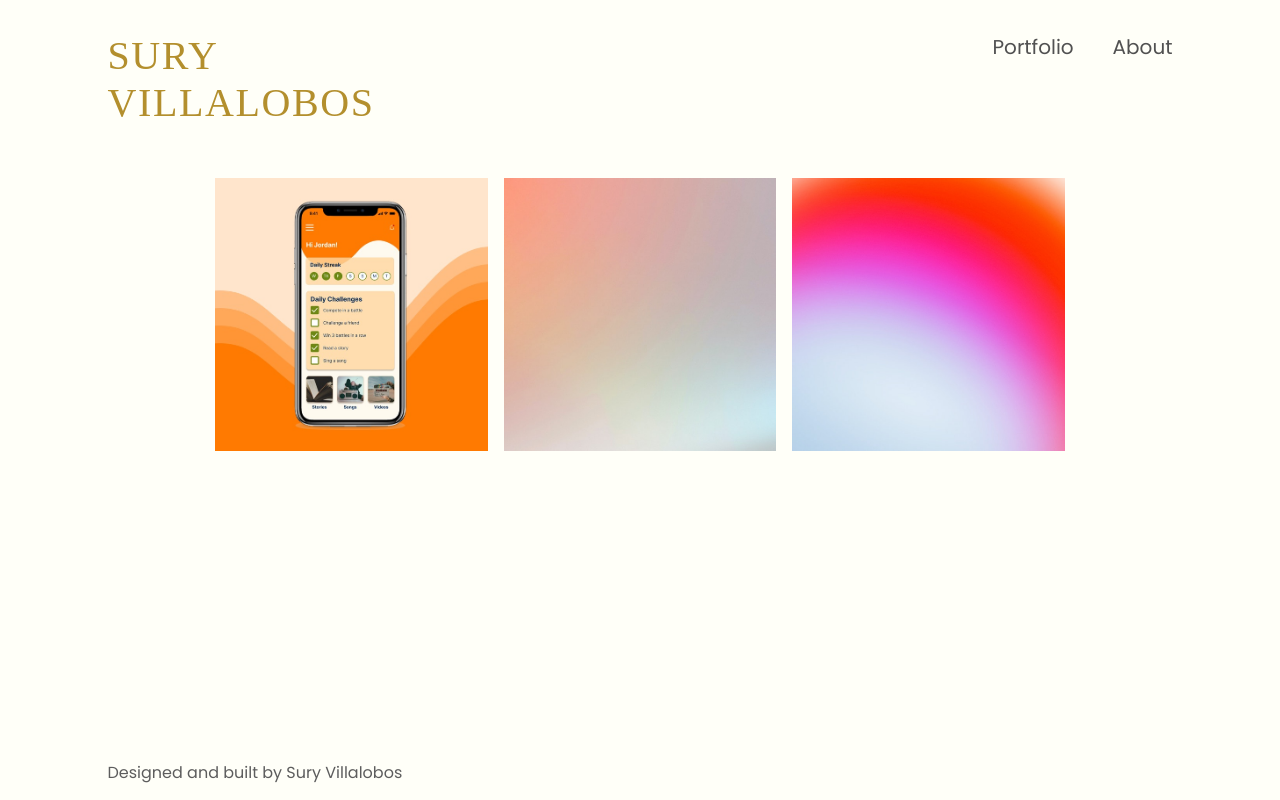
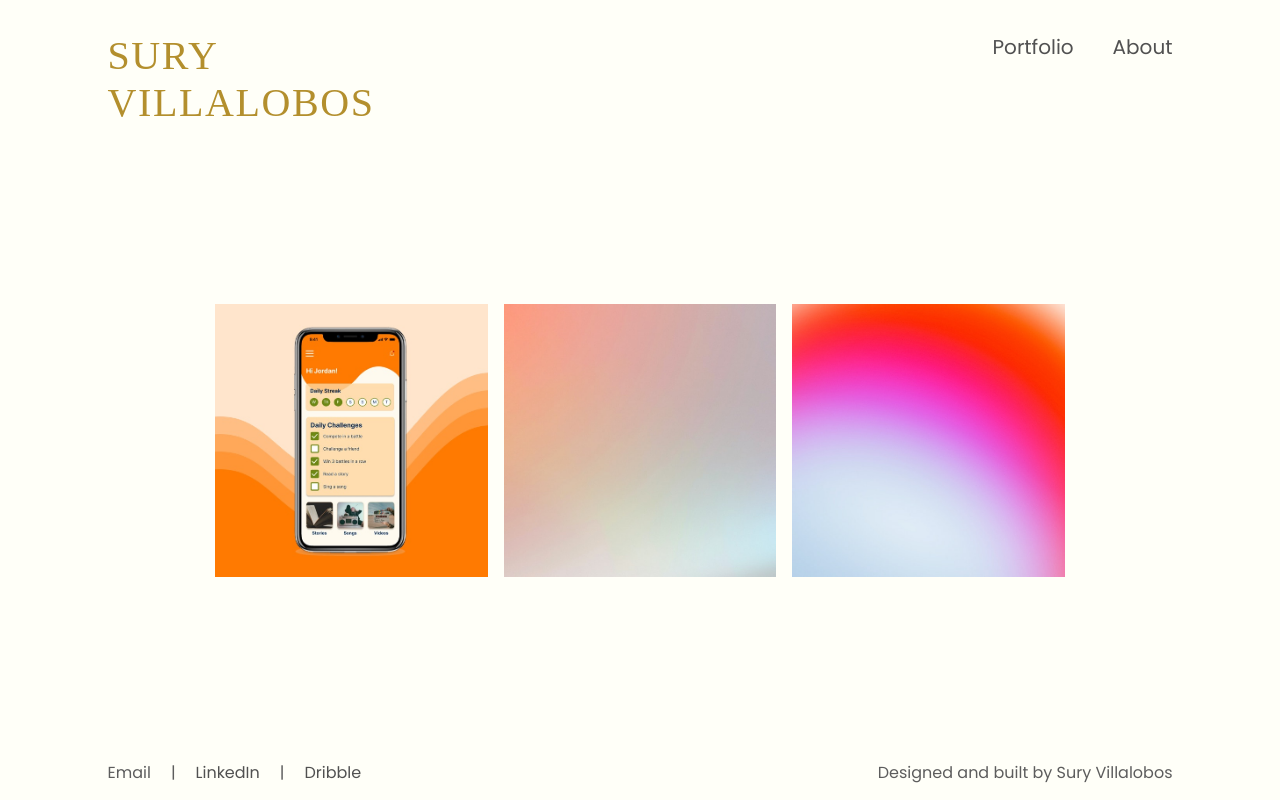
Before and after one commit to suryv/suryv.github.io, a React (Create React App) app: page /Portfolio in a window 1280 px wide. Built offline with nearby package versions, Linux system fonts and the light colour scheme; a web font is replaced by a local one.

Commit message:
add email link and contacts to footer

```diff
--- a/src/App.css
+++ b/src/App.css
@@ -33,9 +33,19 @@ h4 {
 .footer {
   grid-column: 2 / span 10;
   font-size: 16px;
+  display: flex;
   /* margin:1em;
   position: absolute;
   bottom:0; */
+}
+
+.footer-contact{
+  flex: 1 1;
+  display: flex;
+}
+
+.footer-contact div{
+  margin: 0px 20px 0px 0px
 }
 
 .header {
@@ -80,6 +90,12 @@ a, a:visited {
   margin-top:40px
 }
 
+.sub-content.portfolio {
+  display: flex;
+  align-items: center;
+  justify-content: center;
+  margin-top: 0px
+}
 
 .project-list {
   display: flex;
@@ -157,7 +173,7 @@ a, a:visited {
   max-width:100%;
 }
 
-/* Individual Projects */
+/* ///////////////////////////////////Individual Projects/////////////////////////////// */
 
 .project-content-outer {
   display: grid;
--- a/src/App.js
+++ b/src/App.js
@@ -35,7 +35,14 @@ function App() {
           </Routes>
         </Router>
         <div className="footer">
-          Designed and built by Sury Villalobos
+          <div className="footer-contact">
+            <div><a href="suryvlobos@gmail.com"></a>Email</div>
+            <div>|</div>
+            <div><a href="https://www.linkedin.com/in/sarahivillalobos/" target="_blank" rel="noreferrer">LinkedIn</a></div>
+            <div>|</div>
+            <div><a href="https://dribbble.com/sury_villalobos" target="_blank" rel="noreferrer">Dribble</a></div>
+          </div>
+          <div>Designed and built by Sury Villalobos</div>
         </div>
     </div>
 
```
